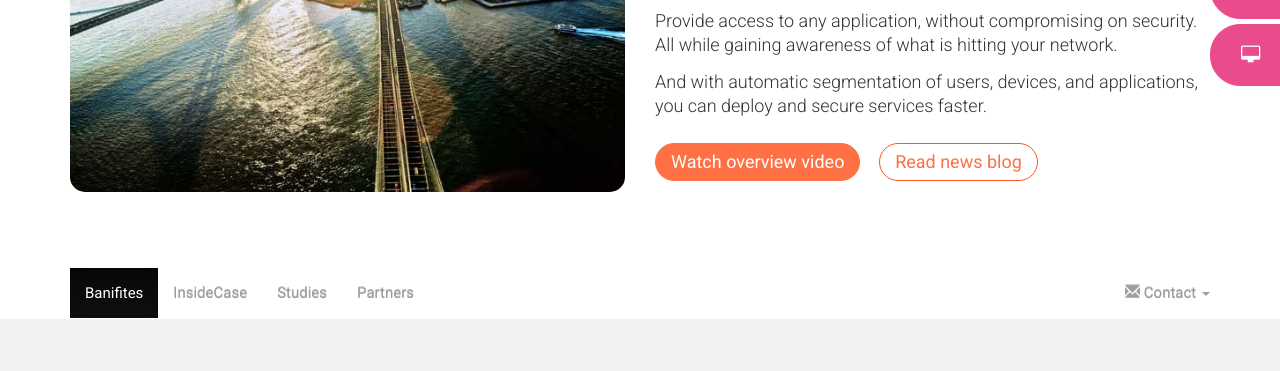
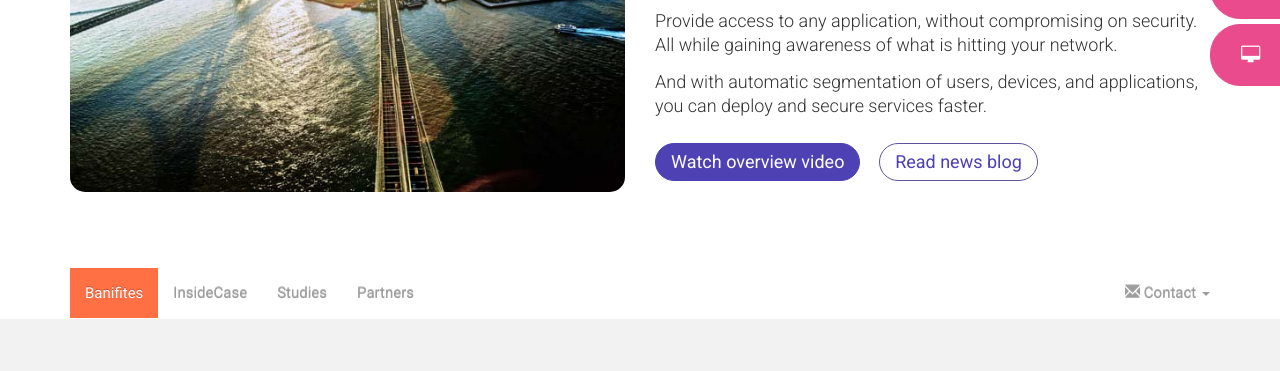
Before and after one commit to rslahmed/cisco, a plain HTML site: page index.html in a window 1280 px wide. Shown: the part 417-788 px from the top of the page. Drawn offline with Linux system fonts and the light colour scheme.

Commit message:
change 12

```diff
--- a/style.css
+++ b/style.css
@@ -1877,6 +1877,7 @@ a:hover {
 	border: none;
 }
 
+
 .multi-auth input[type='submit'] {
 	color: #fff;
 	font-size: 19px;
@@ -1894,6 +1895,8 @@ a:hover {
 }
 
 
+
+
 .multi-auth a {
 	color: #000;
 }
@@ -1902,6 +1905,7 @@ a:hover {
 .multi-auth a:hover {
 	color: red;
 }
+
 
 
 /* new work from alamin */
@@ -1931,8 +1935,8 @@ a{
 }
 
 a.default-btn {
-    background-color: #ff7045;
-    border: 1px solid #ff7045;
+    background-color: #4d41b3;
+    border: 1px solid #4d41b3;
     color: #fff;
     border-radius: 30px;
     padding: 5px 15px;
@@ -1947,13 +1951,13 @@ a.default-btn {
 
 a.default-btn:hover {
     color: #fff;
-    background: #f95726;
+    background: #6c669f;
 }
 
 a.second-btn {
     font-size: 18px;
     background: #fff;
-    border: 1px solid #f95726;
+    border: 1px solid #5d559d;
     border-radius: 30px;
     padding: 5px 15px;
     transition: .3s;
@@ -1962,12 +1966,11 @@ a.second-btn {
     -ms-transition: .3s;
     -o-transition: .3s;
     display: inline-block;
-    color: #ff7045;
 }
 
 a.second-btn:hover {
     color: #fff;
-    background: #f95726;
+    background: #5d559d;
 }
 
 /* custom css */
@@ -2105,8 +2108,8 @@ section.success-area {
 
 .see-all-btn a {
     font-size: 18px;
-    background-color: #ff7045;
-    border: 1px solid #ff7045;
+    background-color: #4d41b3;
+    border: 1px solid #4d41b3;
     color: #fff;
     border-radius: 30px;
     padding: 8px 15px;
@@ -2330,3 +2333,18 @@ padding-bottom: 30px;
 .partnar-area {
     padding-bottom: 30px;
 }
+
+.navbar-inverse .navbar-nav>.active>a, .navbar-inverse .navbar-nav>.open>a {
+    background-color: #ff7045;
+}
+
+.navbar-inverse .navbar-nav>.active>a, .navbar-inverse .navbar-nav>.open>a {
+    background-image: -webkit-gradient(linear,left top, left bottom,color-stop(0, #ff7045),to(#ff7045));
+    background-image: linear-gradient(to bottom,#ff7045 0,#ff7045 100%);
+    background-repeat: repeat-x;
+    -webkit-box-shadow: inset 0 3px 9px #ff7045;
+            box-shadow: inset 0 3px 9px #ff7045;
+}
+.navbar-inverse .navbar-nav>.active>a:hover{
+	background-color: #ff7045;
+}
```
